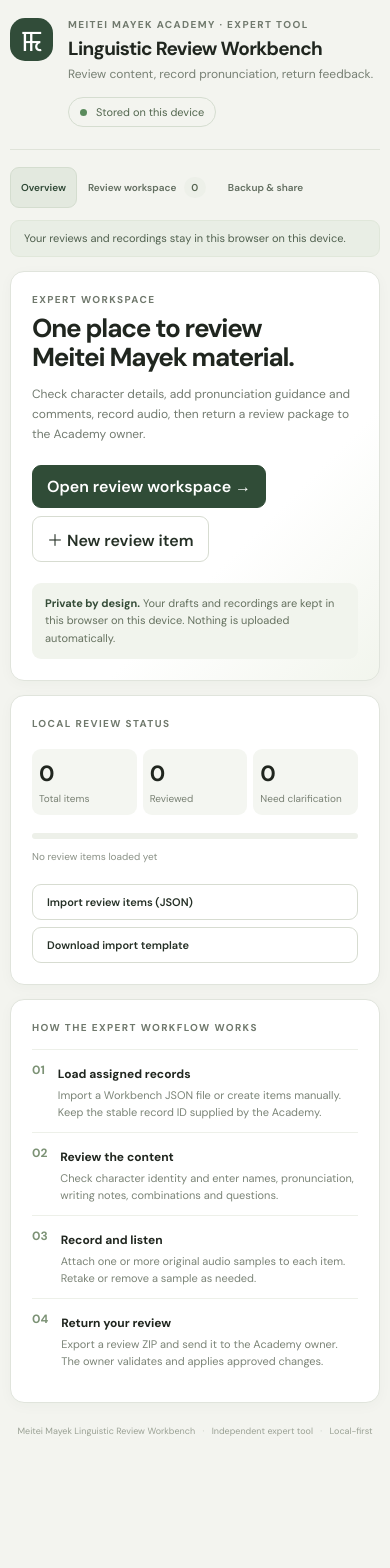
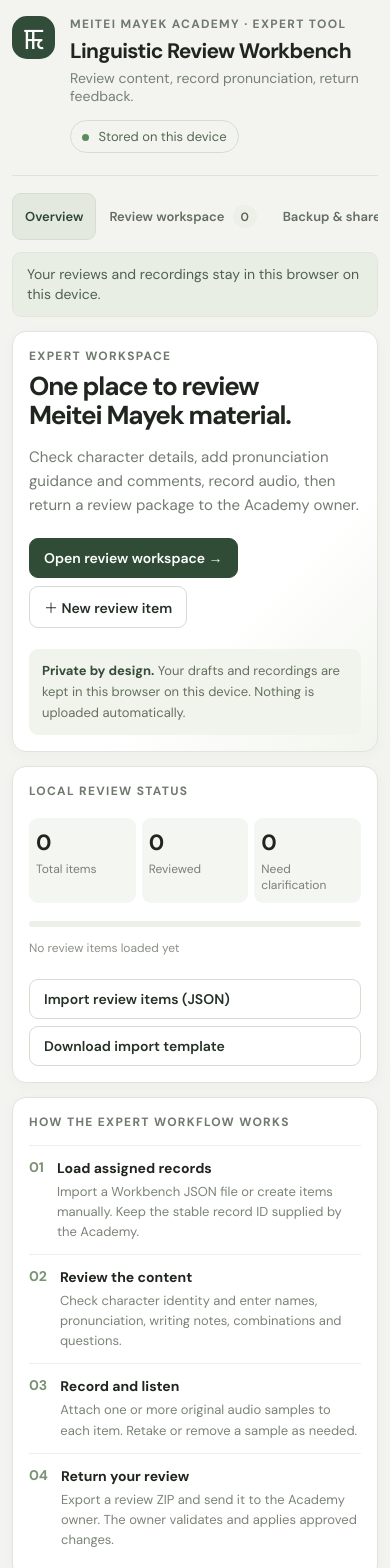
Before and after one commit to ngangom01/meitei-mayek-linguistic-workbench, a React (Vite) app: page / in a window 390 px wide. Shown: the top 1568 px of the page. Before the commit the page ends 1461 px from the top, so only its background shows below. Built offline with nearby package versions, Linux system fonts and the light colour scheme.

Commit message:
Improve expert readability and prevent iPhone input focus zoom

```diff
--- a/src/style.css
+++ b/src/style.css
@@ -90,3 +90,96 @@ button:hover{border-color:#82927e;background:#f7f9f5}button:disabled{opacity:.45
 @media(max-width:680px){.shell{padding:14px 10px 24px}.topbar{align-items:flex-start;flex-wrap:wrap}.brand-mark{width:43px;height:43px}.brand-title{min-width:calc(100% - 65px)}.brand-title h1{font-size:19px}.local-tag{margin-left:58px}.tabs{gap:0}.tabs button{padding:9px 10px;font-size:10px}.home-grid,.review-layout,.share-grid{grid-template-columns:1fr}.hero,.guidance{grid-column:auto}.hero h2{font-size:26px}.item-list{position:static}.item-scroll{max-height:300px}.form-grid{grid-template-columns:1fr}.form-grid .full{grid-column:auto}.audio-row{grid-template-columns:1fr auto}.audio-row audio{grid-column:1/-1;grid-row:2}.audio-row .quiet{grid-column:2;grid-row:1}.editor-bottom{flex-direction:column}.metric-grid{gap:6px}.metric-grid div{padding:10px 7px}.metric-grid strong{font-size:22px}}
 
 .source-links{grid-column:1/-1;display:flex;gap:8px;flex-wrap:wrap;margin-top:-5px}.source-links a{font-size:10px;color:#526f4a;text-decoration:underline;text-underline-offset:2px}.source-links a:hover{color:#304c37}
+
+
+/* Expert-first typography and simplified review fields */
+body{font-size:15px}
+.eyebrow{font-size:12px;letter-spacing:.11em}
+.brand-title p{font-size:14px}
+.local-tag{font-size:13px}
+.tabs button{font-size:14px}
+.count{font-size:12px;min-width:24px;height:23px}
+.status-message{font-size:14px;line-height:1.45;padding:11px 14px}
+.muted{font-size:15px;line-height:1.6}
+.actions button,.home-shortcuts button,.share-grid .panel>button{font-size:14px}
+.privacy-note{font-size:13px;line-height:1.6}
+.metric-grid span{font-size:12px}
+.small{font-size:12px;line-height:1.6}
+.step>span{font-size:14px}
+.step strong{font-size:14px}
+.step p{font-size:13px;line-height:1.55}
+.section-head h2{font-size:19px}
+.small-button{font-size:13px}
+.search-input,.filter-select,.editor input,.editor textarea,.editor select{font-size:16px;padding:12px 13px}
+.item-text strong{font-size:14px}
+.item-text>span{font-size:12px}
+.status{font-size:11px}
+.empty-list strong{font-size:14px}
+.empty-list p{font-size:13px}
+.text-button{font-size:12px}
+.editor-heading h2{font-size:27px}
+.record-id{font-size:12px}
+.quiet{font-size:12px}
+.identity-strip span{font-size:12px}
+.unicode{font-size:14px}
+.task-name{font-size:17px;line-height:1.35}
+.reference-category strong{font-size:13px}
+.form-grid label,.task-form label,.optional-notes label{font-size:14px;line-height:1.5}
+.recording-panel h3{font-size:17px}
+.compact{font-size:14px}
+.record-button,.mic-setup-button{font-size:14px;min-height:48px}
+.record-hint{font-size:13px}
+.audio-meta strong{font-size:13px}
+.audio-meta span{font-size:11px}
+.audio-empty{font-size:13px}
+.editor-bottom{font-size:12px}
+.editor-empty h2{font-size:21px}
+.editor-empty p{font-size:14px}
+.share-grid h2{font-size:21px}
+.backup-stats span,.submission-summary span{font-size:13px}
+.privacy-panel li{font-size:13px;line-height:1.65}
+footer{font-size:12px}
+
+/* Simple expert task instructions */
+.expert-instructions{margin:16px 0;padding:16px 18px;background:#f4f7f1;border:1px solid #e3eadf;border-radius:11px}
+.expert-instructions h3{font-size:17px;margin:0 0 9px;color:#304c37}
+.expert-instructions ol{margin:0;padding-left:21px}
+.expert-instructions li,.expert-instructions p{font-size:14px;line-height:1.6;color:#596653;margin:6px 0}
+.expert-instructions li strong{color:#344b37}
+.expert-instructions p{margin:10px 0 0}
+.optional-notes,.task-form{display:flex;flex-direction:column;gap:13px;margin-top:16px}
+.optional-notes label,.task-form label{display:block;color:#52604f;font-weight:600}
+.optional-notes textarea,.task-form textarea,.task-form input{display:block;width:100%;margin-top:7px;font-size:16px;font-weight:400}
+.task-form label{margin:0}
+.reference-category{min-width:110px}
+
+/* Larger touch targets and prevent Safari's focus zoom on iPhone */
+@media(max-width:680px){
+  .shell{padding:12px 12px 26px}
+  .brand-title h1{font-size:21px}
+  .tabs button{font-size:13px;padding:11px 12px}
+  .status-message{font-size:14px}
+  .item-list,.editor,.panel{padding:16px}
+  .item-scroll{max-height:340px}
+  .item-row{padding:12px 9px}
+  .editor-heading h2{font-size:26px}
+  .identity-strip{flex-wrap:wrap;gap:16px}
+  .expert-instructions{padding:15px}
+  .expert-instructions li,.expert-instructions p{font-size:14px}
+  .record-controls{justify-content:stretch}
+  .record-button,.mic-setup-button{width:100%;min-width:0;min-height:54px;font-size:15px}
+  .record-hint{text-align:left;font-size:13px}
+  .optional-notes textarea,.task-form textarea,.task-form input{font-size:16px}
+  .search-input,.filter-select,.editor input,.editor textarea,.editor select{font-size:16px!important;min-height:46px}
+  .editor textarea,.optional-notes textarea,.task-form textarea{min-height:88px}
+  .audio-row{gap:8px;padding:13px 0}
+  .audio-row audio{height:40px}
+  .audio-meta strong{font-size:13px}
+  .audio-meta span{font-size:11px}
+  .editor-bottom{font-size:12px}
+}
+
+/* iOS Safari zooms the page when focused controls use text smaller than 16px. */
+@supports (-webkit-touch-callout:none){
+  input,textarea,select{font-size:16px!important}
+}
```
